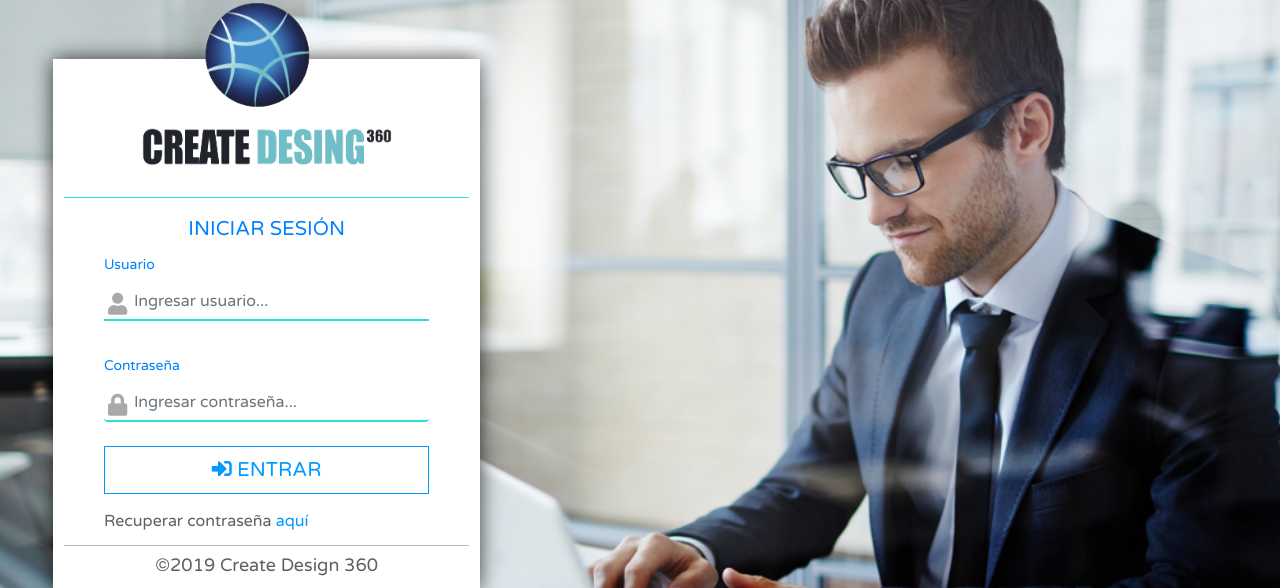
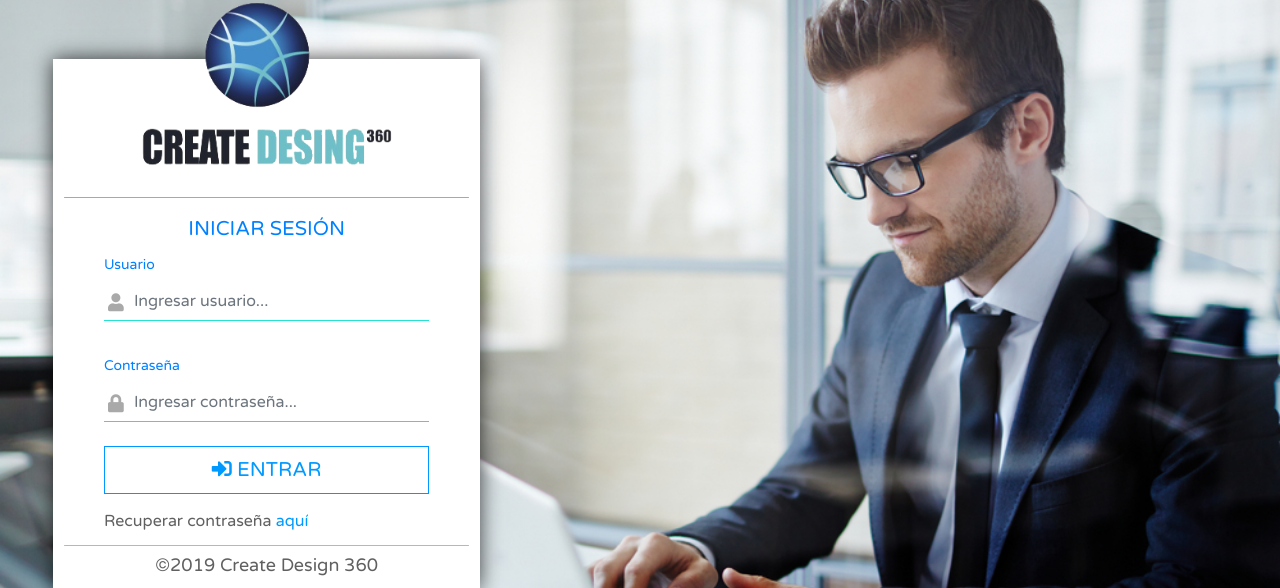
Before and after one commit to marianobc12/CD360, a PHP site: page / in a window 1280 px wide. Shown: the part 76-664 px from the top of the page. Run offline with PHP 8.4, Linux system fonts and the light colour scheme.

Commit message:
tamaño del icono en el login

```diff
--- a/css/estilo.css
+++ b/css/estilo.css
@@ -45,6 +45,11 @@ body{
 }
 
 
+.form-control:focus{
+  outline:none !important;
+  outline-width: 0 !important;
+  box-shadow: none;
+}
 .form-group{
 text-align:left;
 }
@@ -58,13 +63,14 @@ text-align:left;
 input[type=text] {
     border: none;
     border-radius: 0px;
-    border-bottom: 2px solid #26e2d3;
+    border-bottom: 1px solid #26e2d3;
     width:100%;
     padding-left:30px;
   }
 input[type=password] {
     border: none;
-    border-bottom: 2px solid #26e2d3;
+    border-bottom: 1px solid #26e2d3;
+    border-radius: 0px;
     width:100%;
     padding-left:30px;
   }
@@ -132,7 +138,7 @@ a:active {
   position: relative;
   z-index: 2;
   color: #A9A9A9;
-  font-size:22px;
+  font-size:18px;
 }
 
 .iconopass{
@@ -142,7 +148,7 @@ a:active {
   position: relative;
   z-index: 2;
   color: #A9A9A9;
-  font-size:22px;
+  font-size:18px;
 }
 
 /* CONTENEDOR CARGANDO DEL LOGIN */
```
